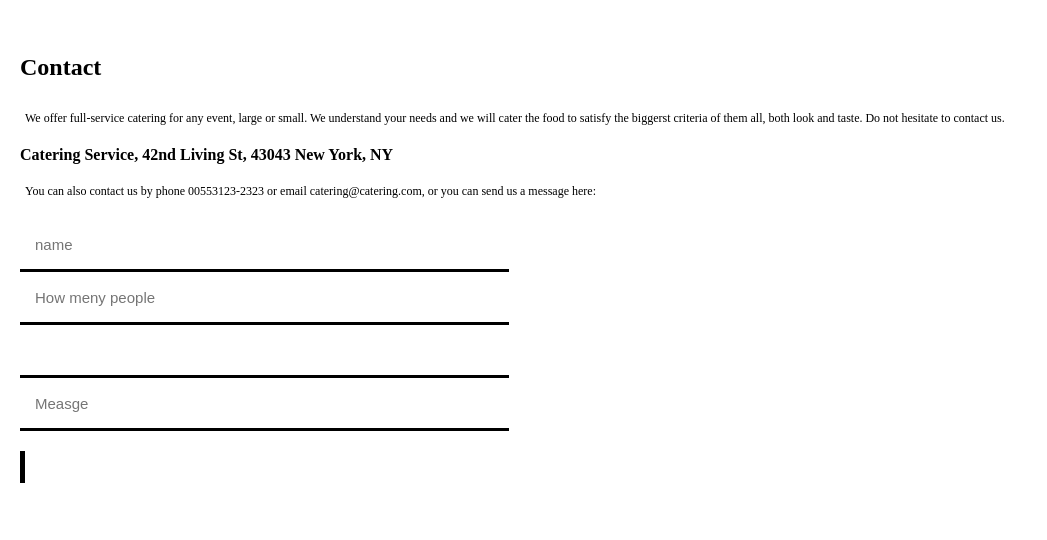
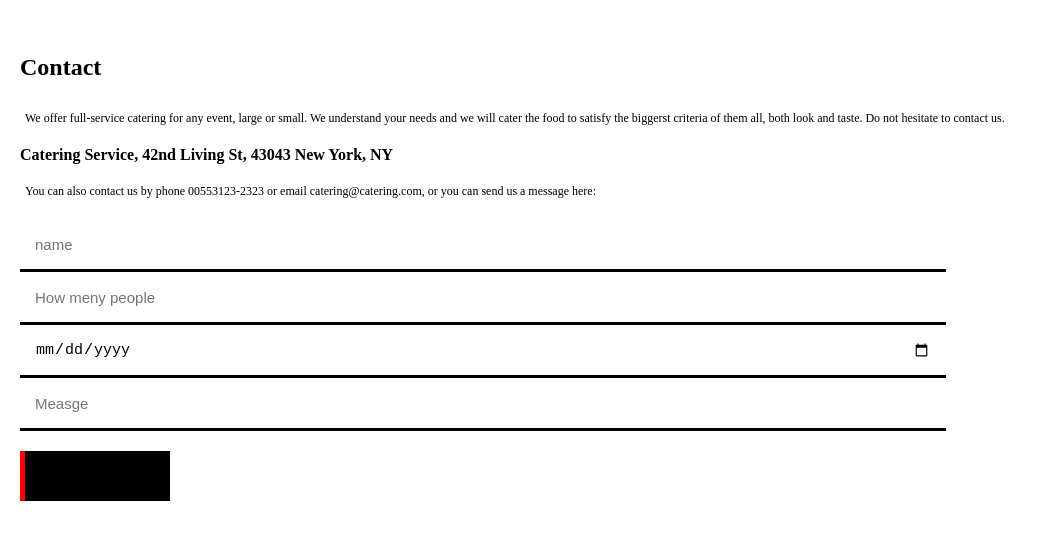
Before and after one commit to Moaaz1126/res, a plain HTML site: page index.html in a window 1280 px wide. Shown: the part 2566-3106 px from the top of the page, without its empty margins (0-1047 px from the left). Drawn offline with Linux system fonts and the light colour scheme.

Commit message:
Update style.css

```diff
--- a/style.css
+++ b/style.css
@@ -145,7 +145,7 @@ section div {
     border-bottom: 3px solid black;
     height: 20px;
     background-color: rgba(6, 6, 10, 0);
-    color: white;
+    color: black;
     font-size: 15px;
     padding: 15px;
 }
@@ -156,5 +156,7 @@ section div {
     margin-top: 20px;
     display: block;
     border-bottom: none;
-    border-left: 5px solid black;
+    border-left: 5px solid red;
+    background-color: black;
+
 }
```
